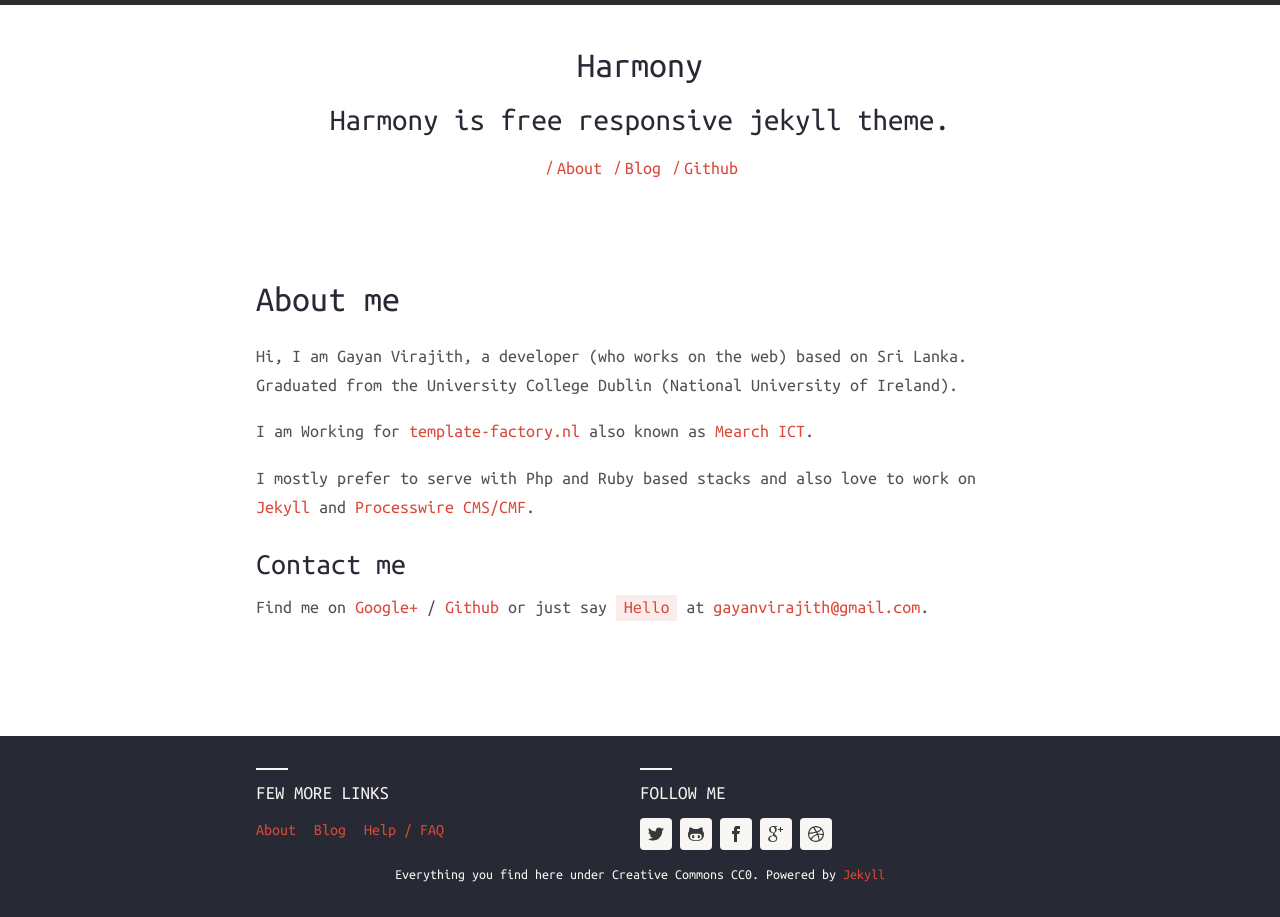
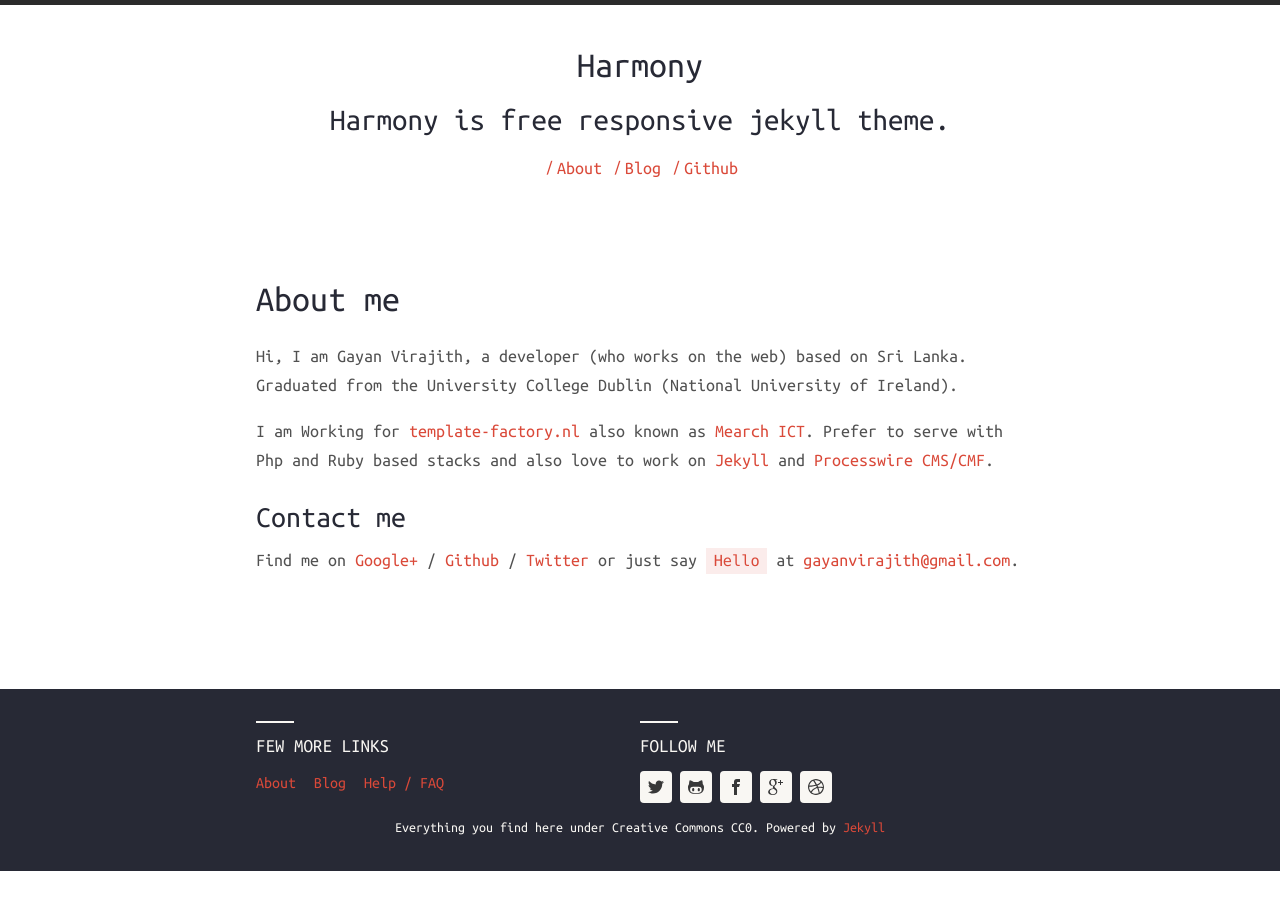
Before and after one commit to gayanvirajith/harmony, a Jekyll site: the page built from about.md, in a window 1280 px wide. Built offline with Jekyll 4.4.1, drawn with Linux system fonts in a browser that asks for light colours; nearby versions of some CDN libraries.

Commit message:
IE common fixes

```diff
--- a/about.md
+++ b/about.md
@@ -8,14 +8,12 @@
 Graduated from the University College Dublin (National University of Ireland).
 
 I am Working for [template-factory.nl][tf] also known as [Mearch ICT][m].
-
-
-I mostly prefer to serve with Php and Ruby based stacks and also love to work
+Prefer to serve with Php and Ruby based stacks and also love to work
 on [Jekyll][jekyll] and [Processwire CMS/CMF][pw].
 
 ### Contact me
 
-Find me on [Google+][google] / [Github][github] or just say `Hello` at
+Find me on [Google+][google] / [Github][github] / [Twitter][Twitter] or just say `Hello` at
 [gayanvirajith@gmail.com](gayanvirajith@gmail.com).
 
 
@@ -26,3 +24,4 @@
 [jekyll]: http://jekyllrb.com
 [github]: https://github.com/gayanvirajith
 [google]: https://plus.google.com/+GayanVirajith
+[twitter]: https://twitter.com/gayanvirajith
--- a/assets/css/main.scss
+++ b/assets/css/main.scss
@@ -256,7 +256,7 @@
       content: '';
       position: absolute;
       top: 0;
-      width: 2rem;
+      width: 2em;
       height: 2px;
       background: $base-07;
       overflow: hidden;
@@ -288,7 +288,7 @@
   li > a {
     width: 32px;
     height: 32px;
-    background-color: $base-07;
+    background: $base-07;
     background-image: url("./images/socials-icons.svg");
     background-size: 224px 64px;
     border-radius: 0.25em;
@@ -353,6 +353,10 @@
     border-radius: 0.25em;
     @include transition(background-color 0.2s);
     border-bottom-color: transparent;
+
+    &:hover {
+      background-color: $base-08;
+    }
 }
 
 div.page-content {
@@ -363,7 +367,7 @@
   ul {
     padding: 0 0 1em 0;
     li {
-      @include font-size(13px);
+      @include font-size(14px);
       color: $color-2;
       line-height: 1.6;
       background: url(./images/bullet.svg);
@@ -507,18 +511,18 @@
 
 ---------------------------------- */
 blockquote {
-  padding: .5rem 1rem;
-  margin: .8rem 0;
+  padding: .5em 1em;
+  margin: .8em 0;
   color: #7a7a7a;
-  border-left: .25rem solid #e5e5e5;
+  border-left: .25em solid #e5e5e5;
 }
 blockquote p:last-child {
   margin-bottom: 0;
 }
 @include MQ(M) {
   blockquote {
-    padding-right: 5rem;
-    padding-left: 1.25rem;
+    padding-right: 5em;
+    padding-left: 1.25em;
   }
 }
 
@@ -539,7 +543,7 @@
 pre {
   display: block;
   margin-top: 0;
-  margin-bottom: 1rem;
+  margin-bottom: 1em;
   padding: 1em;
   @include font-size(12px);
   line-height: 1.4;
@@ -608,12 +612,12 @@
   }
 }
 div.post {
-  padding-top: .5rem;
-  padding-bottom: 1rem;
+  padding-top: .5em;
+  padding-bottom: 1em;
   border-bottom: 1px $base-05 solid;
   @include MQ(M) {
 
-    padding-bottom: 2rem;
+    padding-bottom: 2em;
   }
 
   &:last-child {
@@ -640,13 +644,13 @@
 
 --------------------------------- */
 .related {
-  padding-top: 1rem;
-  padding-bottom: 1rem;
+  padding-top: 1em;
+  padding-bottom: 1em;
   border-top: 1px solid $base-05;
 
   @include MQ(M) {
-    padding-top: 2rem;
-    padding-bottom: 2rem;
+    padding-top: 2em;
+    padding-bottom: 2em;
   }
 }
 .related-posts {
@@ -731,7 +735,7 @@
 }
 td,
 th {
-  padding: .25rem .5rem;
+  padding: .25em .5em;
   border: 1px solid $base-04;
 }
 tbody tr:nth-child(odd) td,
```
Also changed, not shown: _includes/header-links.html (+3 -6 lines).
